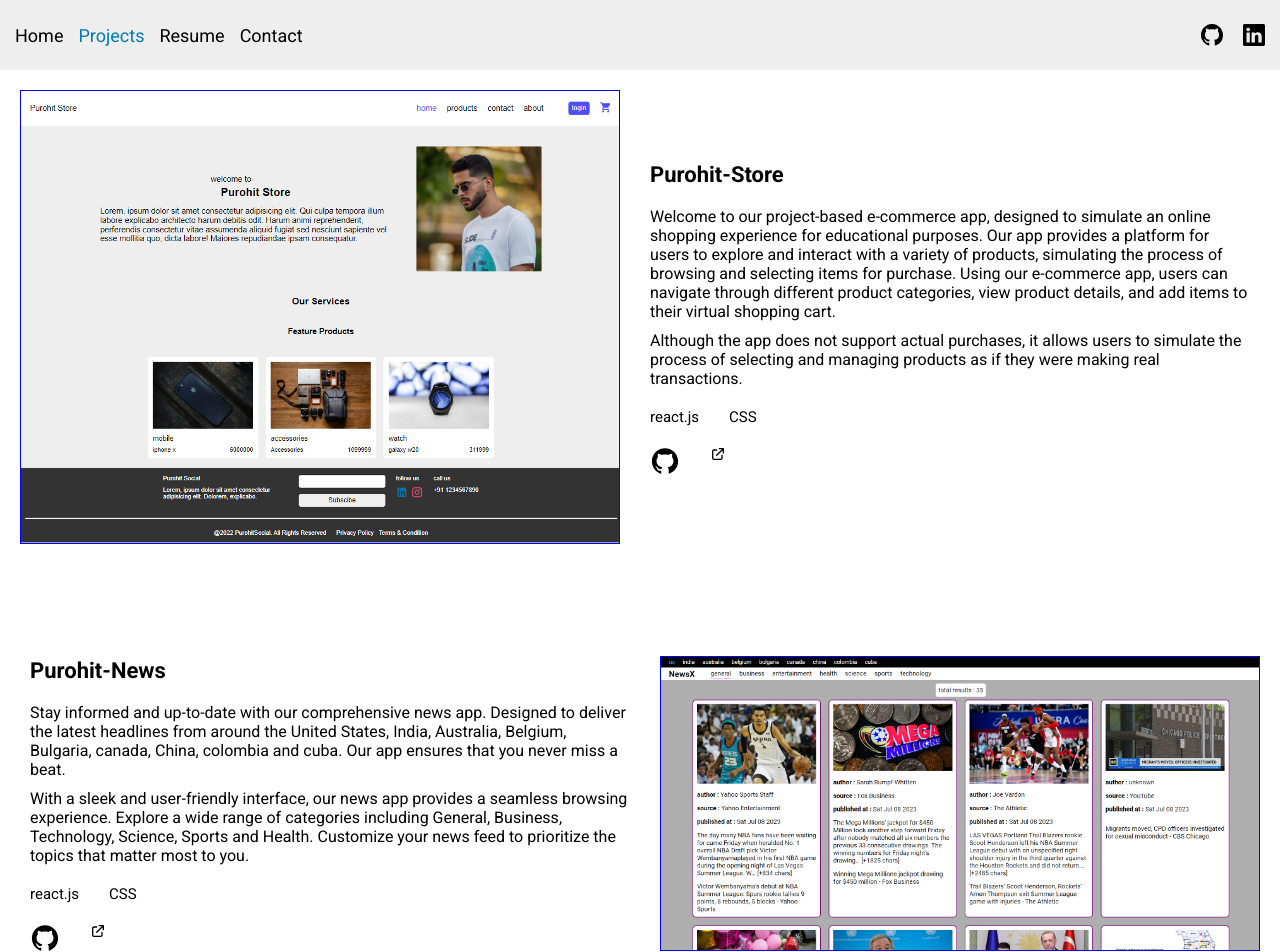
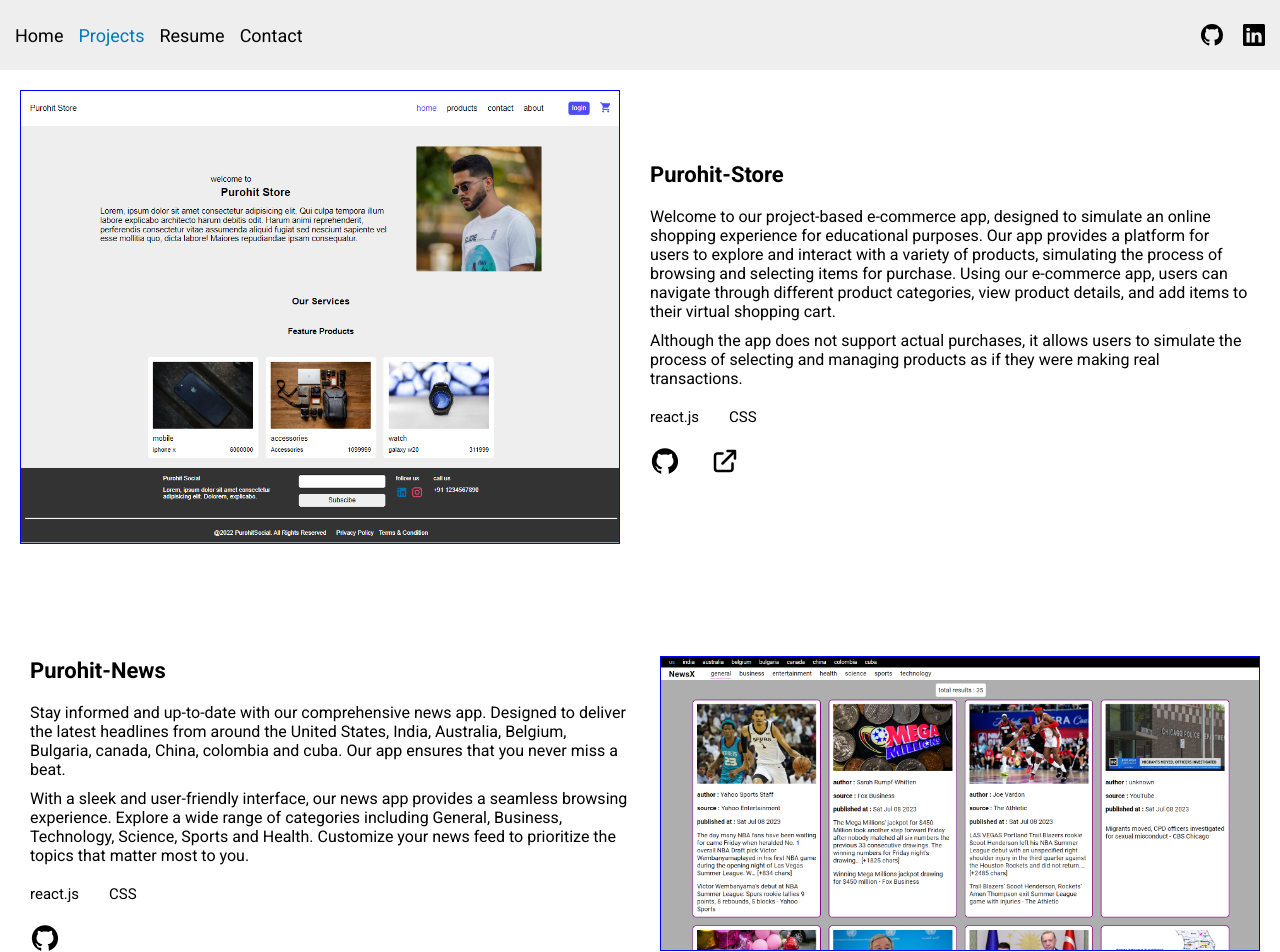
Before and after one commit to purohitgautam/purohit_gautam, a React (Create React App) app: page /projects in a window 1280 px wide. Shown: the top 952 px of the page. Built offline with nearby package versions, Linux system fonts and the light colour scheme.

Commit message:
Update Projects.js
updating liveDemo style

```diff
--- a/src/component/Projects.js
+++ b/src/component/Projects.js
@@ -14,6 +14,7 @@ export default function Projects() {
        styling={'CSS'}
        projectCode={'https://github.com/purohitgautam/purohit-store'}
        liveDemo={'https://purohit-store.netlify.app/'}
+       liveDemoStyle={{width: '30px', height: '30px'}}
       />
 
       <Project
@@ -24,7 +25,7 @@ export default function Projects() {
        styling={'CSS'}
        projectCode={'https://github.com/purohitgautam/news_break'}
        reverseRow={'row-reverse'}
-       liveDemo={'https://purohitgautam.netlify.app/projects/nodemo'}
+       liveDemoStyle={{display: 'none'}}
       />
     </section>
   )
```
